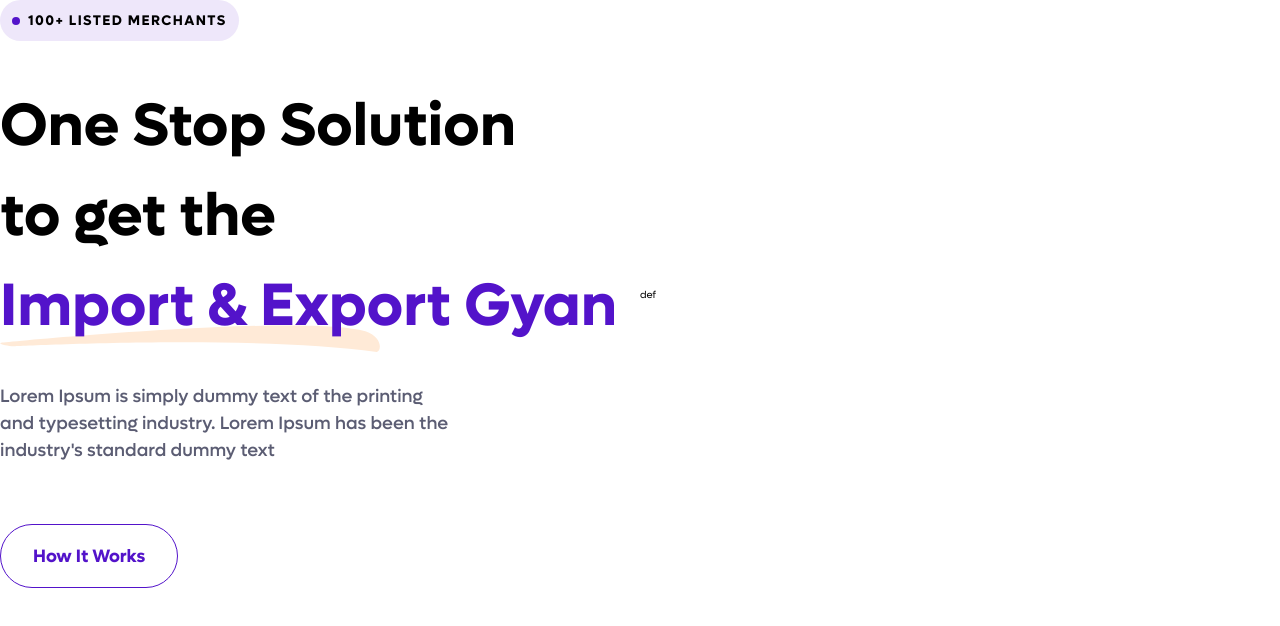
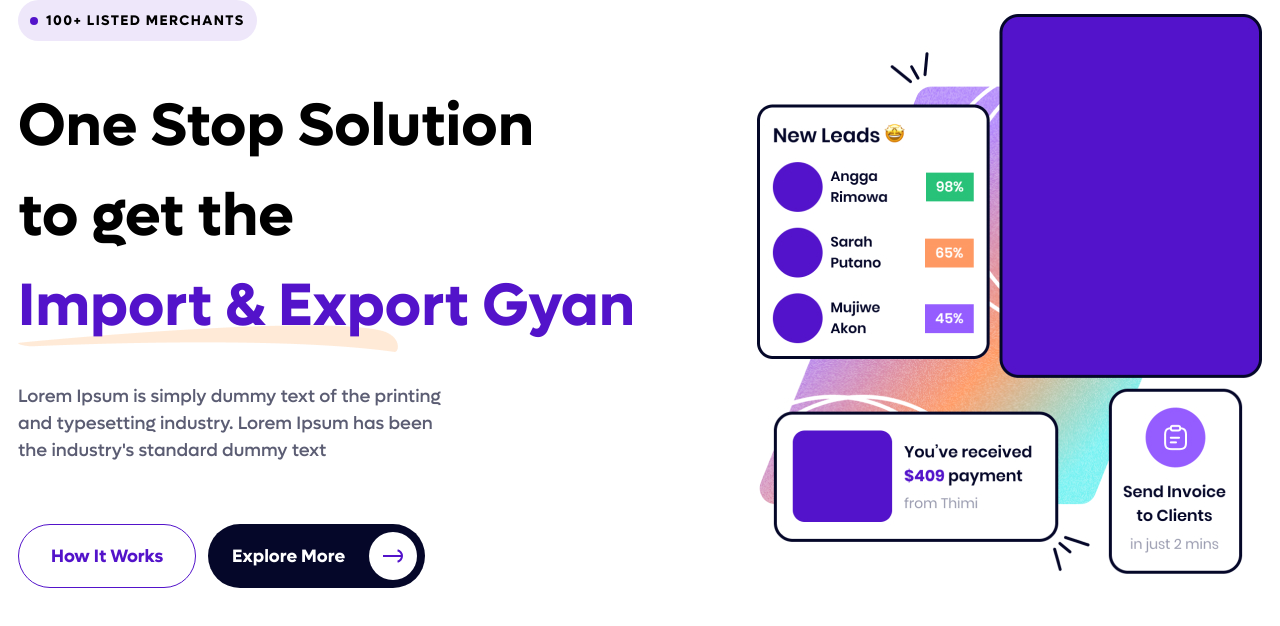
Before and after one commit to anirudhbelwadi/temp-website, a Next.js app: page / in a window 1280 px wide. Shown: the top 626 px of the page. Built offline with nearby package versions, Linux system fonts and the light colour scheme.

Commit message:
Code change - Banner section completed

```diff
--- /dev/null
+++ b/src/commons/right-arrow-svg/index.js
@@ -0,0 +1,26 @@
+const RightArrowSvg = ({ strokeColor = '#5313CA' }) => {
+  return (
+    <svg
+      xmlns='http://www.w3.org/2000/svg'
+      width='24'
+      height='24'
+      viewBox='0 0 24 24'
+      fill='none'
+    >
+      <path
+        d='M2 12L21 12'
+        stroke={strokeColor}
+        strokeWidth='2'
+        strokeLinejoin='round'
+      />
+      <path
+        d='M16.5529 17.7956C17.8287 17.4537 18.9561 16.7004 19.7601 15.6526C20.5642 14.6047 21 13.3208 21 12C21 10.6792 20.5642 9.3953 19.7601 8.34743C18.9561 7.29957 17.8287 6.54629 16.5529 6.20445'
+        stroke={strokeColor}
+        strokeWidth='2'
+        strokeLinejoin='round'
+      />
+    </svg>
+  );
+};
+
+export default RightArrowSvg;
--- a/src/homepage/index.js
+++ b/src/homepage/index.js
@@ -1,49 +1,68 @@
 import Image from 'next/image';
-import marker from '../../public/images/marker.svg';
+// import marker from '../../public/images/marker.svg';
+import marker from '../../public/images/marker.png';
+import bannerimg from '../../public/images/bannerimg.jpg';
+import RightArrowSvg from '../commons/right-arrow-svg';
 
 const Home = () => {
   return (
     <main>
       <section>
-        <div className='max_container px-16'>
-          <div className='grid grid-cols-2 items-center'>
-            <div>
+        <div className='max_container px-4'>
+          <div className='grid grid-cols-2 items-center t1024:grid-cols-1 t1024:gap-y-4'>
+            <div className='t1024:text-center'>
               <span
-                className='relative mb-4 inline-block rounded-[1234px] bg-c-EEE7FA py-1
-                pl-2.8 pr-1.2 font-Lufga700 text-1.4 uppercase tracking-[1.4px] before:absolute before:left-1.2
-                before:top-[50%] before:h-0.8 before:w-0.8 before:translate-y-[-50%] before:rounded-[1234px] before:bg-c-5313CA before:content-[""]'
+                className='relative mb-4 inline-block rounded-[1234px] bg-c-EEE7FA py-1 pl-2.8
+                pr-1.2 font-Lufga700 text-1.4 uppercase tracking-[1.4px] before:absolute before:left-1.2 before:top-[50%]
+                before:h-0.8 before:w-0.8 before:translate-y-[-50%] before:rounded-[1234px] before:bg-c-5313CA before:content-[""] m640:mb-2.4 m640:text-1'
               >
                 100+ Listed Merchants
               </span>
-              <h1 className='mb-3.2 font-Lufga700 text-6'>
+              <h1 className='mb-3.2 font-Lufga700 text-6 m640:mb-1.8 m640:text-3.8'>
                 One Stop Solution <br /> to get the <br />
-                <span className='relative text-c-5313CA'>
+                <span className='relative whitespace-nowrap text-c-5313CA m640:whitespace-normal'>
                   Import & Export Gyan
                   <Image
                     src={marker}
                     width={380}
                     height={28}
                     alt='Marker'
-                    className='left-0 absolute bottom-[-0.65rem] z-[-1]'
+                    className='absolute bottom-[-0.65rem] left-0 z-[-1] t1024:left-[10rem] m640:left-1 m640:h-2.2 m640:w-[28.2rem]'
                   />
                 </span>
               </h1>
-              <p className='mb-6 w-full max-w-[72%] font-Lufga500 text-1.8 text-c-050729 opacity-65'>
+              <p className='mb-6 w-full max-w-[72%] font-Lufga500 text-1.8 text-c-050729 opacity-65 t1024:max-w-full m640:mb-4'>
                 Lorem Ipsum is simply dummy text of the printing and typesetting
                 industry. Lorem Ipsum has been the industry's standard dummy
                 text
               </p>
-              <div className=''>
+              <div>
                 <button
-                  className='h-6.4 min-w-[173px] rounded-[1000px] border border-c-5313CA px-3.2 font-Lufga700 text-1.8 text-c-5313CA '
+                  className='m640: mr-1.2 inline-block h-6.4 rounded-[1000px] border border-c-5313CA px-3.2 font-Lufga700 text-1.8 text-c-5313CA m640:mb-1.2 m640:mr-0 m640:h-6 m640:w-full m640:text-1.6'
                   type='button'
                 >
                   How It Works
                 </button>
-                {/* <button>Explore More</button> */}
+                <button
+                  className='relative h-6.4 rounded-[1000px] bg-c-050729 py-0.8 pl-2.4 pr-8 font-Lufga700 text-1.8 text-c-FFFFFF m640:flex m640:h-6 m640:w-full m640:items-center m640:text-1.6'
+                  type='button'
+                >
+                  Explore More
+                  <span className='absolute right-0.8 top-[50%] flex h-4.8 w-4.8 translate-y-[-50%] items-center justify-center rounded-[50%] bg-c-FFFFFF m640:right-0.6'>
+                    <RightArrowSvg />
+                  </span>
+                </button>
               </div>
             </div>
-            <div>def</div>
+            <div>
+              <Image
+                src={bannerimg}
+                width={510}
+                height={559}
+                alt='Banner'
+                className='ml-auto d1194:w-[35rem] t1024:mr-auto t1024:w-[70%] m640:w-[90%]'
+              />
+            </div>
           </div>
         </div>
       </section>
--- a/src/styles/main.css
+++ b/src/styles/main.css
@@ -212,6 +212,6 @@ body {
 
 @layer utilities {
   .max_container {
-    @apply mx-auto max-w-[128rem];
+    @apply mx-auto max-w-[128rem] d1280:px-1.8;
   }
 }
--- a/tailwind.config.js
+++ b/tailwind.config.js
@@ -41,25 +41,37 @@ module.exports = {
       LufgaItalic900: ['LufgaItalic900']
     },
     fontSize: {
+      1: '1rem',
       1.4: '1.4rem',
+      1.6: '1.6rem',
       1.8: '1.8rem',
+      3.8: '3.8rem',
       6: '6rem'
     },
     spacing: {
+      0: '0',
       0.14: '0.14rem',
+      0.6: '0.6rem',
       0.8: '0.8rem',
       1: '1rem',
       1.2: '1.2rem',
+      1.6: '1.6rem',
+      1.8: '1.8rem',
+      2.2: '2.2rem',
+      2.4: '2.4rem',
       2.8: '2.8rem',
       3.2: '3.2rem',
       4: '4rem',
+      4.8: '4.8rem',
       6: '6rem',
-      6.4: '6.4rem'
+      6.4: '6.4rem',
+      8: '8rem'
     },
     colors: {
       'c-EEE7FA': '#EEE7FA',
       'c-5313CA': '#5313CA',
-      'c-050729': '#050729'
+      'c-050729': '#050729',
+      'c-FFFFFF': '#FFFFFF'
     },
     extend: {}
   }
```
Also changed, not shown: public/images/bannerimg.jpg (added), public/images/marker.png (added).
